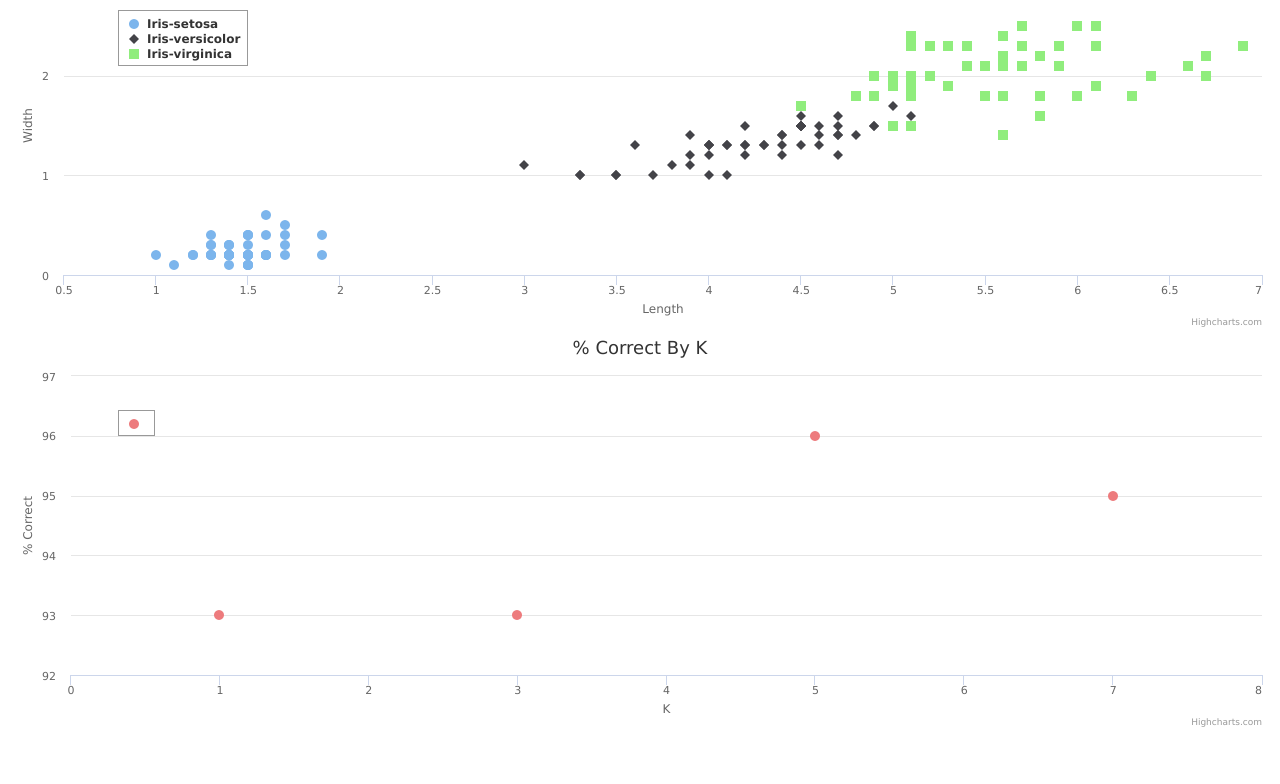
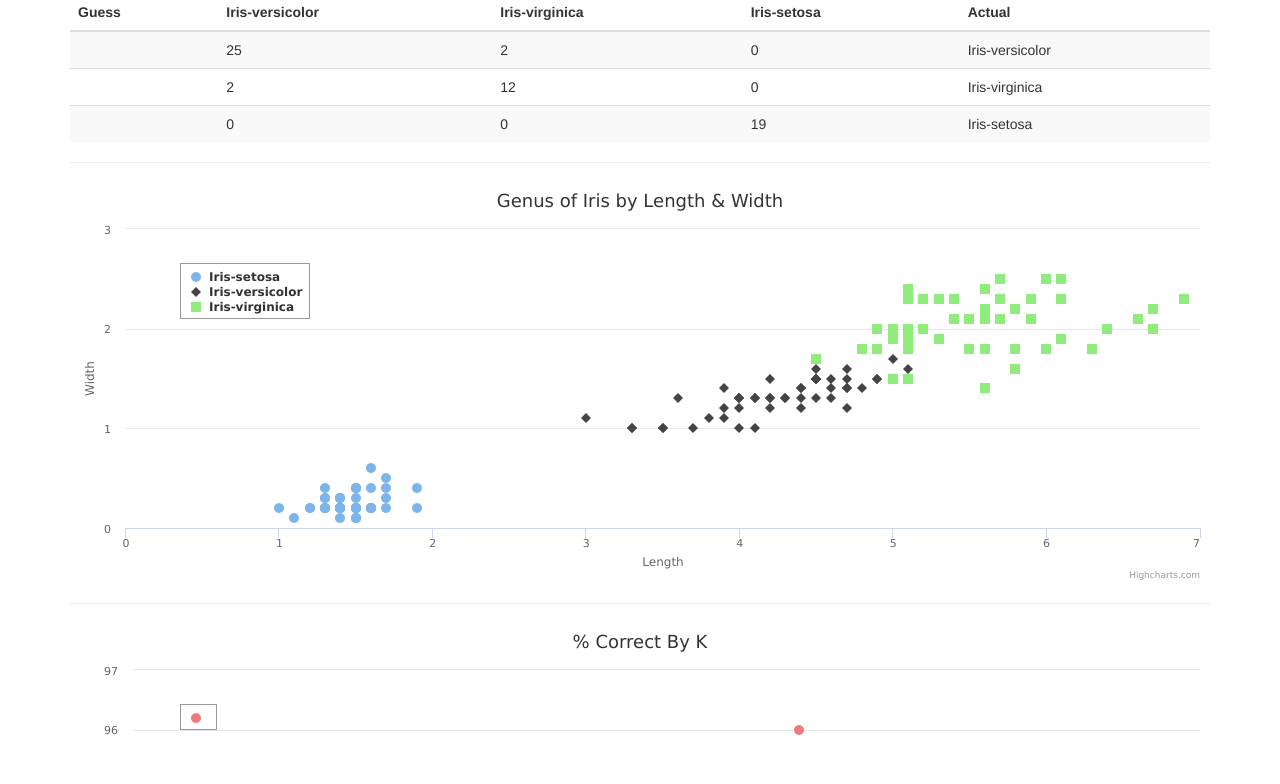
Before and after one commit to listba/ML.K-NN-Coffee, a website: page index.html in a window 1280 px wide. Shown: the part 150-934 px from the top of the page. Before the commit the page ends 888 px from the top, so only its background shows below. Drawn offline with nearby package versions, Linux system fonts and the light colour scheme.

Commit message:
Few ui tweaks - added confusion matrix

```diff
--- a/index.html
+++ b/index.html
@@ -1,18 +1,33 @@
 <!DOCTYPE html>
 <html>
 <head>
+   <head lang="en">
+   <meta charset="utf-8">
+   <meta http-equiv="X-UA-Compatible" content="IE=edge">
+   <meta name="viewport" content="width=device-width, initial-scale=1">
+   <link rel="stylesheet" type="text/css" href="https://maxcdn.bootstrapcdn.com/bootstrap/3.3.6/css/bootstrap.min.css">
+   <script src="https://code.jquery.com/jquery-2.2.0.min.js"></script>
+   <script src="./node_modules/highcharts/highcharts.js"></script>
+   <script type="text/javascript" src="https://cdnjs.cloudflare.com/ajax/libs/lodash.js/4.0.1/lodash.min.js"></script>
+   <script type="text/javascript" src="./iris.2D.js"></script>
+   <script type="text/javascript" src="./main.js"></script>
    <title>
       K-NN ML Algorithm
    </title>
-   <script src="https://code.jquery.com/jquery-2.2.0.min.js"></script>
-   <script src="./node_modules/highcharts/highcharts.js"></script>
-	<script type="text/javascript" src="https://cdnjs.cloudflare.com/ajax/libs/lodash.js/4.0.1/lodash.min.js"></script>
-	<script type="text/javascript" src="./iris.2D.js"></script>
-	<script type="text/javascript" src="./main.js"></script>
 </head>
 <body>
-   <h1>K-NN ML Algorithm</h1>
-   <div id="chart"></div>
-   <div id="results"></div>
+   <div class="container">
+      <h1>K-NN ML Algorithm</h1>
+      <hr>
+      <h2> Confusion Matrix</h2>
+      <table class="table table-striped">
+         <thead id="matrixHead"></thead>
+         <tbody id="matrixBody"></tbody>
+      </table>
+      <hr>
+      <div id="chart"></div>
+      <hr>
+      <div id="results"></div>
+   </div>
 <body>
 </html>
--- a/main.js
+++ b/main.js
@@ -1,5 +1,5 @@
 (function() {
-  var calculate, chartData, chartResults, guessType, measureDistance, normalizeData;
+  var calculate, chartData, chartMatrix, chartResults, getRanges, guessType, measureDistance;
 
   $(document).ready(function() {
     var keys, results;
@@ -20,10 +20,11 @@
         data: r.data
       };
     });
-    return chartResults(results);
+    chartResults(results);
+    return chartMatrix(results);
   });
 
-  normalizeData = function(irises) {
+  getRanges = function(irises) {
     var lMax, lMin, wMax, wMin;
     lMin = _.minBy(irises, function(iris) {
       return iris.petallength;
@@ -52,7 +53,7 @@
 
   calculate = function(known, test, k) {
     var ranges;
-    ranges = normalizeData(_.concat(known, test));
+    ranges = getRanges(_.concat(known, test));
     return _.map(test, function(iris) {
       var g, neighbors;
       neighbors = _.sortBy(_.map(_.cloneDeep(known), function(neighbor) {
@@ -85,6 +86,64 @@
       };
     });
     return results = calculate(known, test, k);
+  };
+
+  chartMatrix = function(results) {
+    var classes, g, hrow, m, tbody, th, thead;
+    g = _.groupBy(results[1].data, function(iris) {
+      return iris['guess'];
+    });
+    classes = _.keys(g);
+    m = {
+      "Iris-virginica": {
+        "Iris-virginica": 0,
+        "Iris-versicolor": 0,
+        "Iris-setosa": 0
+      },
+      "Iris-versicolor": {
+        "Iris-virginica": 0,
+        "Iris-versicolor": 0,
+        "Iris-setosa": 0
+      },
+      "Iris-setosa": {
+        "Iris-virginica": 0,
+        "Iris-versicolor": 0,
+        "Iris-setosa": 0
+      }
+    };
+    _.forEach(classes, function(genus) {
+      return _.forEach(g[genus], function(iris) {
+        return m[genus][iris.correctClass] += 1;
+      });
+    });
+    thead = document.getElementById('matrixHead');
+    tbody = document.getElementById('matrixBody');
+    hrow = document.createElement('tr');
+    th = document.createElement('th');
+    th.innerHTML = "Guess";
+    hrow.appendChild(th);
+    _.forEach(classes, function(guess) {
+      var row, td;
+      th = document.createElement('th');
+      th.innerHTML = guess;
+      hrow.appendChild(th);
+      row = document.createElement('tr');
+      td = document.createElement('td');
+      row.appendChild(td);
+      _.forEach(classes, function(actual) {
+        td = document.createElement('td');
+        td.innerHTML = m[guess][actual];
+        return row.appendChild(td);
+      });
+      td = document.createElement('td');
+      td.innerHTML = guess;
+      row.appendChild(td);
+      return tbody.appendChild(row);
+    });
+    th = document.createElement('th');
+    th.innerHTML = "Actual";
+    hrow.appendChild(th);
+    return thead.appendChild(hrow);
   };
 
   chartData = function(data) {
```
Also changed, not shown: k-nn.coffee (+51 -3 lines), gruntfile.js (line endings or trailing spaces), iris.2D.csv (line endings or trailing spaces), iris.2D.js (line endings or trailing spaces).
